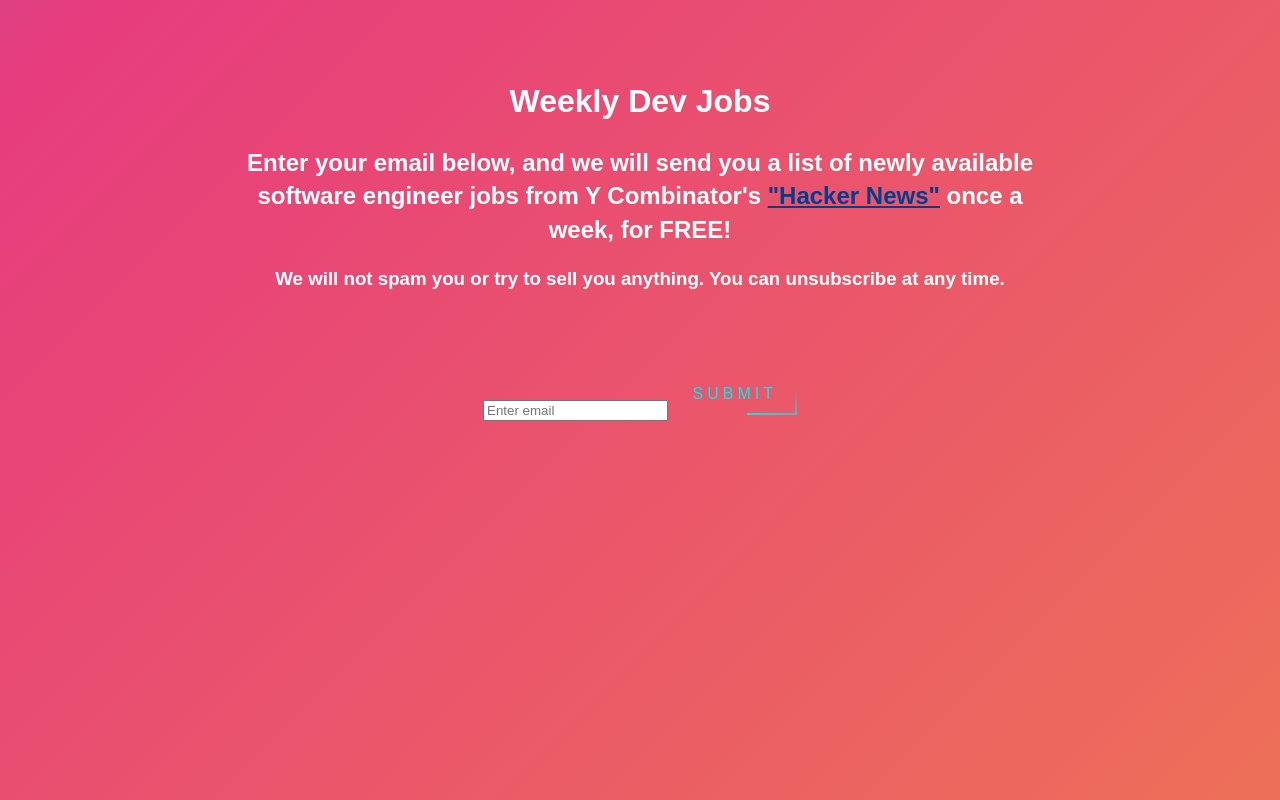
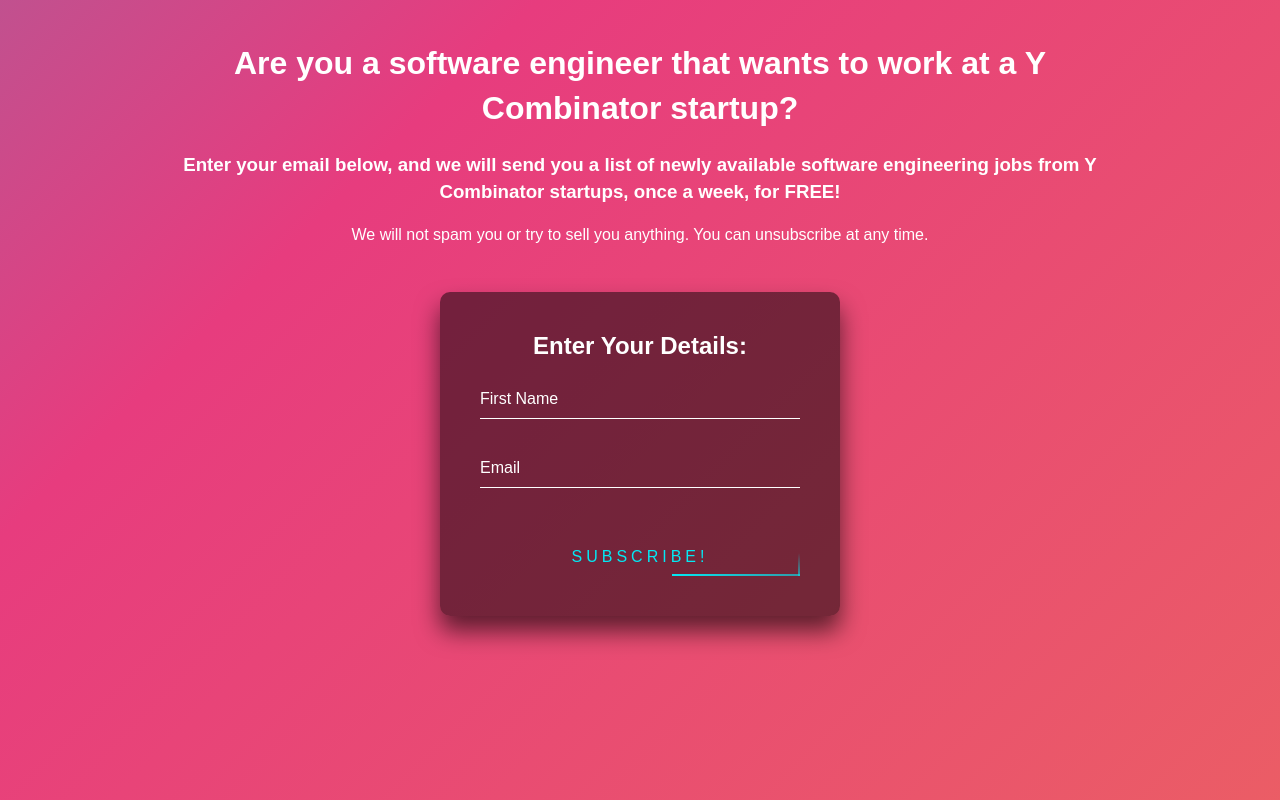
Before and after one commit to GeorgeWauchope/weeklydevjobs.com, a PHP site: page / in a window 1280 px wide. Run offline with PHP 8.4, Linux system fonts and the light colour scheme; some web fonts are replaced.

Commit message:
css and html updates

```diff
--- a/app.css
+++ b/app.css
@@ -9,6 +9,9 @@ body {
   background-size: 400% 400%;
   animation: gradient 15s ease infinite;
   font-family: 'Muli', sans-serif;
+  height: 100vh;
+  overflow: hidden;
+  margin: 0;
 }
 
 @keyframes gradient {
@@ -33,22 +36,77 @@ body {
 .container {
   text-align: center;
   line-height: 1.4;
-  margin-top: 50px;
+  margin-top: 20px;
   color: white;
-  max-width: 800px;
+  max-width: 1000px;
+  padding-left: 5px;
+  padding-right: 5px;
 }
 
-form {
-  margin-top: 40px;
+.login-container {
+  display: flex;
+  justify-content: center;
+  align-items: center;
+  margin-top: 30px;
 }
 
-.hacker-news-link {
-  color: #023e8a;
+/* Below is new stuff */
+
+.login-box {
+  width: 400px;
+  padding: 40px;
+  background: rgba(0, 0, 0, 0.5);
+  box-sizing: border-box;
+  box-shadow: 0 15px 25px rgba(0, 0, 0, 0.6);
+  border-radius: 10px;
 }
 
-form a {
+.login-box h2 {
+  margin: 0 0 20px;
+  padding: 0;
+  color: #fff;
+  text-align: center;
+}
+
+.login-box .user-box {
   position: relative;
-  display: inline-block;
+}
+
+.login-box .user-box input {
+  width: 100%;
+  padding: 10px 0;
+  font-size: 16px;
+  color: #fff;
+  margin-bottom: 30px;
+  border: none;
+  border-bottom: 1px solid #fff;
+  outline: none;
+  background: transparent;
+}
+.login-box .user-box label {
+  position: absolute;
+  top: 0;
+  left: 0;
+  padding: 10px 0;
+  font-size: 16px;
+  color: #fff;
+  pointer-events: none;
+  transition: 0.5s;
+}
+
+.login-box .user-box input:focus ~ label,
+.login-box .user-box input:valid ~ label {
+  top: -20px;
+  left: 0;
+  color: #03e9f4;
+  font-size: 12px;
+}
+
+.login-box form a {
+  position: relative;
+  display: flex;
+  justify-content: center;
+  align-items: center;
   padding: 10px 20px;
   color: #03e9f4;
   font-size: 16px;
@@ -56,11 +114,11 @@ form a {
   text-transform: uppercase;
   overflow: hidden;
   transition: 0.5s;
-  margin-top: 40px;
+  margin-top: 20px;
   letter-spacing: 4px;
 }
 
-form a:hover {
+.login-box a:hover {
   background: #03e9f4;
   color: #fff;
   border-radius: 5px;
@@ -68,12 +126,12 @@ form a:hover {
     0 0 100px #03e9f4;
 }
 
-form a span {
+.login-box a span {
   position: absolute;
   display: block;
 }
 
-form a span:nth-child(1) {
+.login-box a span:nth-child(1) {
   top: 0;
   left: -100%;
   width: 100%;
@@ -92,7 +150,7 @@ form a span:nth-child(1) {
   }
 }
 
-form a span:nth-child(2) {
+.login-box a span:nth-child(2) {
   top: -100%;
   right: 0;
   width: 2px;
@@ -112,7 +170,7 @@ form a span:nth-child(2) {
   }
 }
 
-form a span:nth-child(3) {
+.login-box a span:nth-child(3) {
   bottom: 0;
   right: -100%;
   width: 100%;
@@ -132,7 +190,7 @@ form a span:nth-child(3) {
   }
 }
 
-form a span:nth-child(4) {
+.login-box a span:nth-child(4) {
   bottom: -100%;
   left: 0;
   width: 2px;
--- a/index.html
+++ b/index.html
@@ -9,44 +9,47 @@
   <body>
     <div class="main-container">
       <div class="container">
-        <h1>Weekly Dev Jobs</h1>
-
-        <h2>
-          Enter your email below, and we will send you a list of newly available
-          software engineer jobs from Y Combinator's
-          <a
-            class="hacker-news-link"
-            href="https://news.ycombinator.com/jobs"
-            target="_blank"
-            >"Hacker News"</a
-          >
-          once a week, for FREE!
-        </h2>
+        <h1>
+          Are you a software engineer that wants to work at a Y Combinator
+          startup?
+        </h1>
 
         <h3>
+          Enter your email below, and we will send you a list of newly available
+          software engineering jobs from Y Combinator startups, once a week, for
+          FREE!
+        </h3>
+
+        <p>
           We will not spam you or try to sell you anything. You can unsubscribe
           at any time.
-        </h3>
+        </p>
+      </div>
+    </div>
 
-        <form action="">
-          <input
-            type="email"
-            name="email"
-            id="email"
-            placeholder="Enter email"
-            required
-          />
-          <!-- <input type="submit" value="Subscribe!" /> -->
+    <div class="login-container">
+      <div class="login-box">
+        <h2>Enter Your Details:</h2>
+        <form>
+          <div class="user-box">
+            <input type="text" name="" required="" />
+            <label>First Name</label>
+          </div>
+          <div class="user-box">
+            <input type="password" name="" required="" />
+            <label>Email</label>
+          </div>
           <a href="#">
             <span></span>
             <span></span>
             <span></span>
             <span></span>
-            Submit
+            Subscribe!
           </a>
         </form>
       </div>
     </div>
+
     <script src="app.js"></script>
   </body>
 </html>
```
